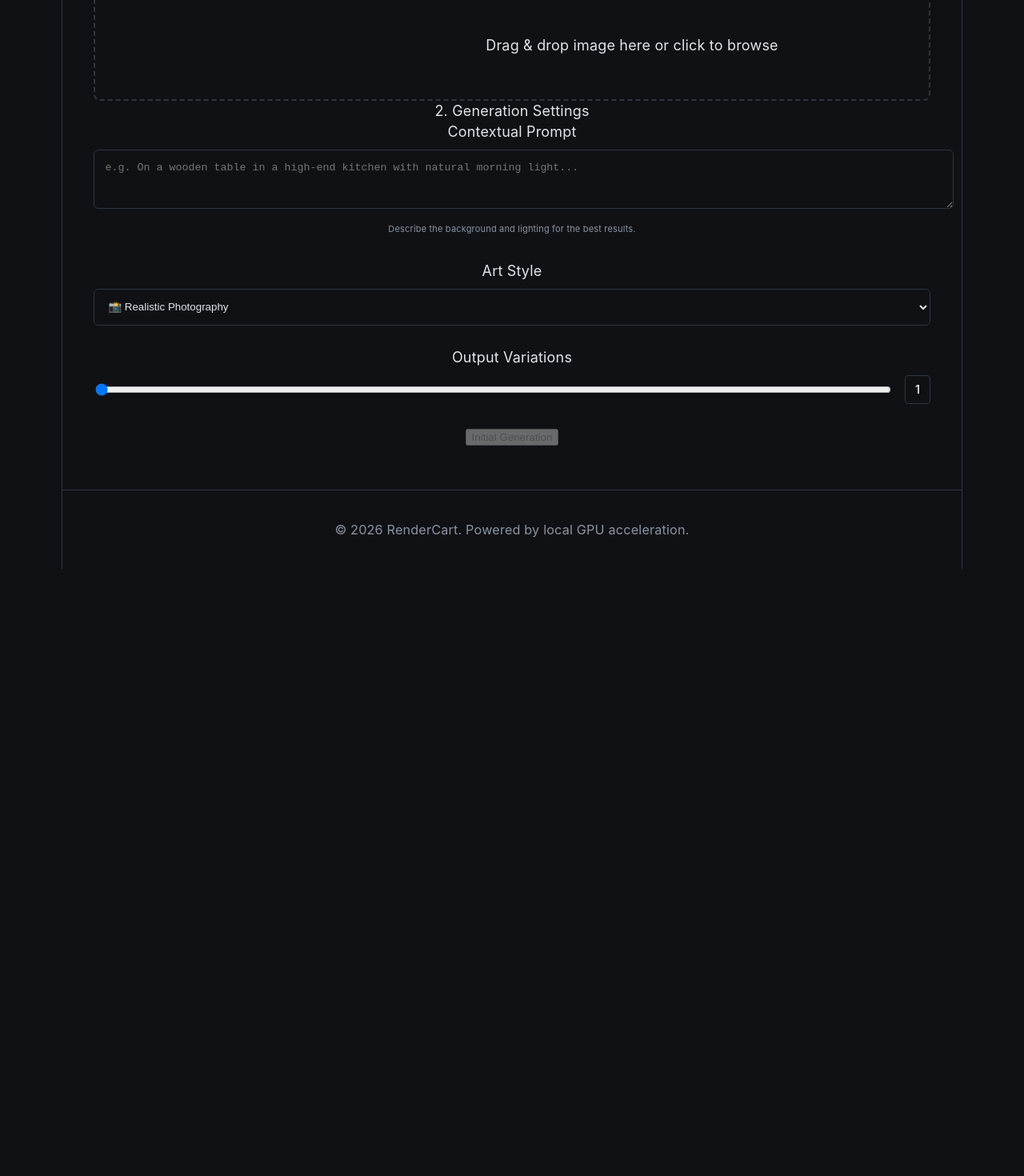
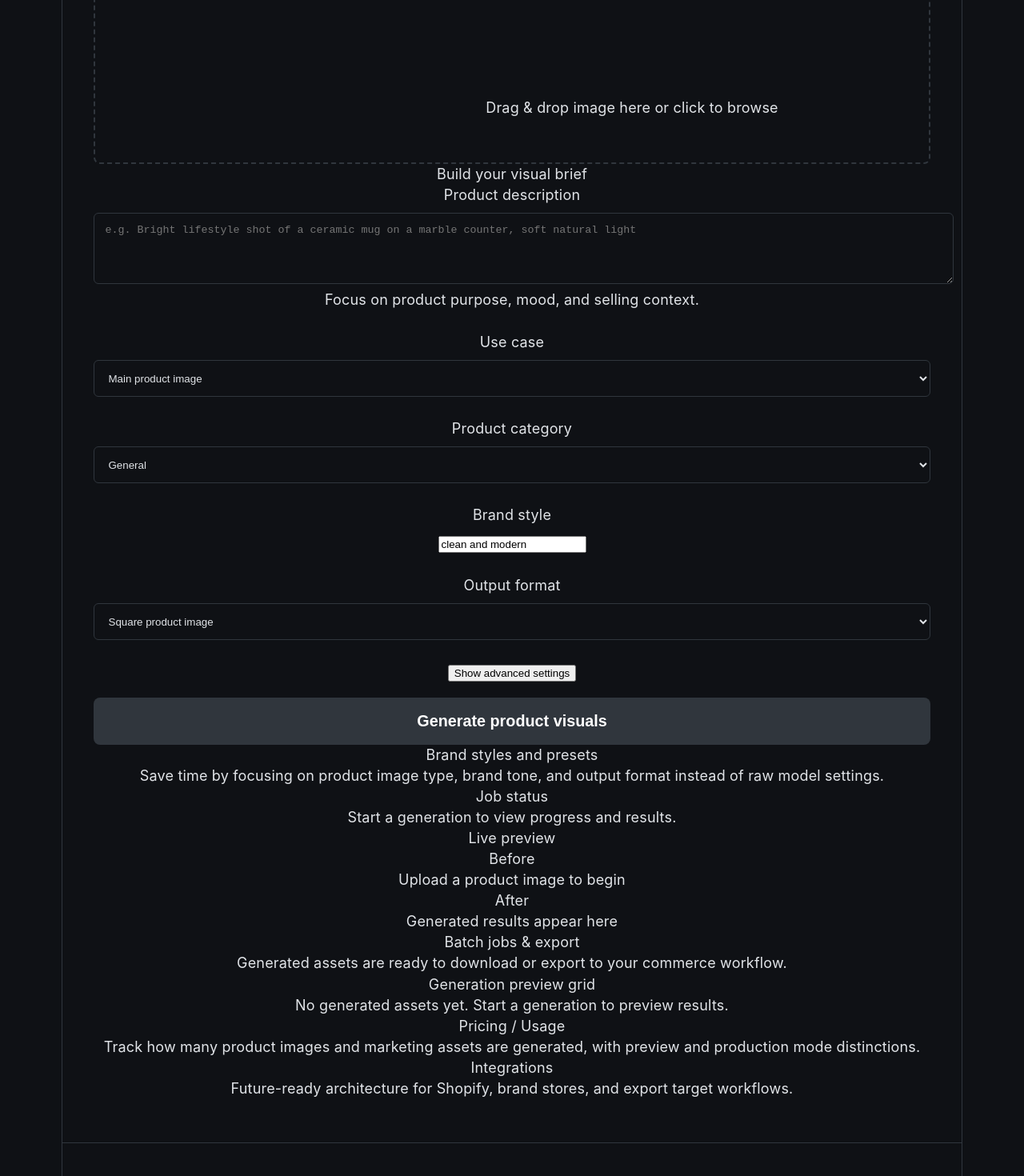
Before and after one commit to Herabrone/RenderCart, a React (Vite) app in the folder image-service/ui/: page / in a window 1280 px wide. Shown: the part 280-1750 px from the top of the page at 80% size. Before the commit the page ends 991 px from the top, so only its background shows below. Built offline with nearby package versions, Linux system fonts and the light colour scheme.

Commit message:
REFINE: Restructure main application layout with LeftPanel and RightPanel components, enhance GenerateForm with advanced options, and introduce business options constants for improved configuration management

```diff
--- a/image-service/ui/src/App.jsx
+++ b/image-service/ui/src/App.jsx
@@ -1,8 +1,8 @@
 import { useState } from 'react';
-import { BrowserRouter as Router, Routes, Route, Link } from 'react-router-dom';
+import { BrowserRouter as Router, Routes, Route } from 'react-router-dom';
 import Header from './components/Header';
-import ImageUpload from './components/ImageUpload';
-import GenerateForm from './components/GenerateForm';
+import LeftPanel from './components/LeftPanel';
+import RightPanel from './components/RightPanel';
 import JobStatus from './components/JobStatus';
 import Gallery from './components/Gallery';
 import './App.css';
@@ -11,11 +11,13 @@ function App() {
   const [uploadedImage, setUploadedImage] = useState(null);
   const [jobId, setJobId] = useState(null);
   const [generatedImages, setGeneratedImages] = useState([]);
+  const [jobStatus, setJobStatus] = useState(null);
 
   const handleImageUpload = (imageUrl) => {
     setUploadedImage(imageUrl);
     setJobId(null);
     setGeneratedImages([]);
+    setJobStatus(null);
   };
 
   const handleJobCreated = (newJobId) => {
@@ -26,58 +28,39 @@ function App() {
     setGeneratedImages(images);
   };
 
+  const handleStatusUpdate = (statusUpdate) => {
+    setJobStatus(statusUpdate);
+  };
+
   const homePage = (
-    <div className="main-content">
-      <div className="main-grid">
-        <div className="card">
-          <div className="card-title">1. Upload Context</div>
-          <ImageUpload onImageUpload={handleImageUpload} />
-          {uploadedImage && (
-            <div className="preview-container" style={{ marginTop: '20px' }}>
-              <img src={uploadedImage} alt="Preview" className="preview-image" />
-            </div>
+    <div className="home-layout">
+      <LeftPanel
+        uploadedImage={uploadedImage}
+        onImageUpload={handleImageUpload}
+        onJobCreated={handleJobCreated}
+        onStatusChange={handleStatusUpdate}
+      />
+
+      <div className="right-column">
+        <div className="status-card">
+          <div className="panel-title">Job status</div>
+          {jobId ? (
+            <JobStatus
+              jobId={jobId}
+              onImagesGenerated={handleImagesGenerated}
+              onStatusChange={handleStatusUpdate}
+            />
+          ) : (
+            <div className="status-placeholder">Start a generation to view progress and results.</div>
           )}
         </div>
 
-        <div className="card">
-          <div className="card-title">2. Generation Settings</div>
-          <GenerateForm
-            imageUrl={uploadedImage}
-            onJobCreated={handleJobCreated}
-          />
-        </div>
+        <RightPanel
+          previewImage={uploadedImage}
+          generatedImages={generatedImages}
+          jobStatus={jobStatus}
+        />
       </div>
-
-      {(jobId || generatedImages.length > 0) && (
-        <div className="card" style={{ marginTop: '30px' }}>
-          <div className="card-title">3. Results & Status</div>
-          {jobId && (
-            <div className="job-status-section">
-              <JobStatus
-                jobId={jobId}
-                onImagesGenerated={handleImagesGenerated}
-              />
-            </div>
-          )}
-
-          {generatedImages.length > 0 && (
-            <div className="results-section">
-              <div className="image-grid">
-                {generatedImages.map((image, index) => (
-                  <div key={index} className="grid-item">
-                    <img
-                      src={image}
-                      alt={`Generated image ${index + 1}`}
-                      className="grid-image"
-                      onClick={() => window.open(image, '_blank')}
-                    />
-                  </div>
-                ))}
-              </div>
-            </div>
-          )}
-        </div>
-      )}
     </div>
   );
 
--- a/image-service/ui/src/components/GenerateForm.jsx
+++ b/image-service/ui/src/components/GenerateForm.jsx
@@ -1,10 +1,21 @@
 import { useState } from 'react';
 import axios from 'axios';
+import {
+  useCaseOptions,
+  productCategoryOptions,
+  outputFormatOptions,
+  generationModeOptions,
+} from '../constants/businessOptions';
 
-const GenerateForm = ({ imageUrl, onJobCreated }) => {
+const GenerateForm = ({ imageUrl, onJobCreated, onStatusChange }) => {
   const [prompt, setPrompt] = useState('');
-  const [style, setStyle] = useState('realistic');
+  const [useCase, setUseCase] = useState('main_product_image');
+  const [productCategory, setProductCategory] = useState('general');
+  const [brandStyle, setBrandStyle] = useState('clean and modern');
+  const [outputFormat, setOutputFormat] = useState('product_image');
+  const [mode, setMode] = useState('production');
   const [numOutputs, setNumOutputs] = useState(1);
+  const [showAdvanced, setShowAdvanced] = useState(false);
   const [generating, setGenerating] = useState(false);
   const [error, setError] = useState(null);
 
@@ -12,12 +23,12 @@ const GenerateForm = ({ imageUrl, onJobCreated }) => {
     e.preventDefault();
 
     if (!imageUrl) {
-      setError('Please upload an image first');
+      setError('Upload a product image to start generating store visuals.');
       return;
     }
 
     if (!prompt.trim()) {
-      setError('Please enter a prompt');
+      setError('Describe the shopping experience and product details.');
       return;
     }
 
@@ -26,18 +37,33 @@ const GenerateForm = ({ imageUrl, onJobCreated }) => {
 
     try {
       const apiKey = localStorage.getItem('apiKey');
-      const response = await axios.post('/api/generate', {
+      const response = await axios.post(
+        '/api/generate',
+        {
           image_url: imageUrl,
-        prompt: prompt,
-        style: style,
-        num_outputs: numOutputs
-      }, {
+          prompt,
+          preset_id: 'realvisxl_default',
+          use_case: useCase,
+          product_category: productCategory,
+          brand_style: brandStyle,
+          output_format: outputFormat,
+          mode,
+          num_outputs: numOutputs,
+          metadata: {
+            source: 'ui',
+          },
+        },
+        {
           headers: {
-          ...(apiKey && { 'X-API-Key': apiKey })
+            ...(apiKey && { 'X-API-Key': apiKey }),
+          },
         }
-      });
+      );
 
       onJobCreated(response.data.job_id);
+      if (onStatusChange) {
+        onStatusChange({ status: 'pending', step: 'queued' });
+      }
     } catch (err) {
       setError(err.response?.data?.detail || 'Generation failed. Please try again.');
     } finally {
@@ -48,37 +74,74 @@ const GenerateForm = ({ imageUrl, onJobCreated }) => {
   return (
     <form onSubmit={handleSubmit} className="generate-form">
       <div className="form-group">
-        <label htmlFor="prompt">Contextual Prompt</label>
+        <label htmlFor="prompt">Product description</label>
         <textarea
           id="prompt"
           value={prompt}
           onChange={(e) => setPrompt(e.target.value)}
-          placeholder="e.g. On a wooden table in a high-end kitchen with natural morning light..."
-          rows={3}
+          placeholder="e.g. Bright lifestyle shot of a ceramic mug on a marble counter, soft natural light"
+          rows={4}
         />
-        <div style={{ fontSize: '11px', color: 'var(--text-dim)', marginTop: '4px' }}>
-          Describe the background and lighting for the best results.
+        <div className="note-text">Focus on product purpose, mood, and selling context.</div>
+      </div>
+
+      <div className="form-grid">
+        <div className="form-group">
+          <label htmlFor="useCase">Use case</label>
+          <select id="useCase" value={useCase} onChange={(e) => setUseCase(e.target.value)}>
+            {useCaseOptions.map((option) => (
+              <option key={option.value} value={option.value}>{option.label}</option>
+            ))}
+          </select>
+        </div>
+
+        <div className="form-group">
+          <label htmlFor="productCategory">Product category</label>
+          <select id="productCategory" value={productCategory} onChange={(e) => setProductCategory(e.target.value)}>
+            {productCategoryOptions.map((option) => (
+              <option key={option.value} value={option.value}>{option.label}</option>
+            ))}
+          </select>
         </div>
       </div>
 
       <div className="form-group">
-        <label htmlFor="style">Art Style</label>
-        <select
-          id="style"
-          value={style}
-          onChange={(e) => setStyle(e.target.value)}
-        >
-          <option value="realistic">📸 Realistic Photography</option>
-          <option value="cartoon">🎨 Vibrant Cartoon</option>
-          <option value="anime">✨ Stylized Anime</option>
-          <option value="watercolor">🖌️ Artistic Watercolor</option>
-          <option value="sketch">✏️ Graphite Sketch</option>
+        <label htmlFor="brandStyle">Brand style</label>
+        <input
+          id="brandStyle"
+          value={brandStyle}
+          onChange={(e) => setBrandStyle(e.target.value)}
+          placeholder="e.g. minimalist premium lifestyle"
+        />
+      </div>
+
+      <div className="form-group">
+        <label htmlFor="outputFormat">Output format</label>
+        <select id="outputFormat" value={outputFormat} onChange={(e) => setOutputFormat(e.target.value)}>
+          {outputFormatOptions.map((option) => (
+            <option key={option.value} value={option.value}>{option.label}</option>
+          ))}
+        </select>
+      </div>
+
+      <button type="button" className="link-button" onClick={() => setShowAdvanced(!showAdvanced)}>
+        {showAdvanced ? 'Hide advanced settings' : 'Show advanced settings'}
+      </button>
+
+      {showAdvanced && (
+        <div className="advanced-panel">
+          <div className="form-grid">
+            <div className="form-group">
+              <label htmlFor="mode">Generation mode</label>
+              <select id="mode" value={mode} onChange={(e) => setMode(e.target.value)}>
+                {generationModeOptions.map((option) => (
+                  <option key={option.value} value={option.value}>{option.label}</option>
+                ))}
               </select>
             </div>
 
             <div className="form-group">
-        <label htmlFor="numOutputs">Output Variations</label>
-        <div style={{ display: 'flex', alignItems: 'center', gap: '15px' }}>
+              <label htmlFor="numOutputs">Number of assets</label>
               <input
                 type="range"
                 id="numOutputs"
@@ -86,26 +149,17 @@ const GenerateForm = ({ imageUrl, onJobCreated }) => {
                 max="4"
                 step="1"
                 value={numOutputs}
-            onChange={(e) => setNumOutputs(parseInt(e.target.value))}
-            style={{ flex: 1 }}
+                onChange={(e) => setNumOutputs(parseInt(e.target.value, 10))}
               />
-          <span className="badge" style={{
-            background: 'var(--bg-tertiary)',
-            padding: '4px 12px',
-            borderRadius: '4px',
-            fontSize: '14px',
-            fontWeight: '600',
-            border: '1px solid var(--border)'
-          }}>{numOutputs}</span>
+              <div className="range-value">{numOutputs} assets</div>
             </div>
           </div>
+          <div className="note-text">Preview mode is faster and lower cost; production mode is optimized for final marketing assets.</div>
+        </div>
+      )}
 
-      <button type="submit" className="btn-primary" disabled={generating || !imageUrl}>
-        {generating ? (
-          <span style={{ display: 'flex', alignItems: 'center', justifyContent: 'center', gap: '8px' }}>
-            <span className="spinner"></span> Starting Generation...
-          </span>
-        ) : 'Initial Generation'}
+      <button type="submit" className="generate-button" disabled={generating || !imageUrl}>
+        {generating ? 'Creating images…' : 'Generate product visuals'}
       </button>
 
       {error && <div className="error-message">{error}</div>}
--- /dev/null
+++ b/image-service/ui/src/components/LeftPanel.jsx
@@ -0,0 +1,44 @@
+import ImageUpload from './ImageUpload';
+import GenerateForm from './GenerateForm';
+
+const LeftPanel = ({
+  uploadedImage,
+  onImageUpload,
+  onJobCreated,
+  onStatusChange,
+}) => {
+  return (
+    <section className="left-panel">
+      <div className="panel-card panel-card--primary" id="assets">
+        <div className="panel-title">Create store-ready visuals</div>
+        <p className="panel-copy">
+          Upload your product image, choose the merchant use case, and configure brand-friendly output
+          options for listings, ads, and social content.
+        </p>
+
+        <div className="panel-section">
+          <div className="panel-subtitle">Upload product image</div>
+          <ImageUpload onImageUpload={onImageUpload} />
+        </div>
+
+        <div className="panel-section">
+          <div className="panel-subtitle">Build your visual brief</div>
+          <GenerateForm
+            imageUrl={uploadedImage}
+            onJobCreated={onJobCreated}
+            onStatusChange={onStatusChange}
+          />
+        </div>
+      </div>
+
+      <div className="panel-card panel-card--secondary" id="brand-styles">
+        <div className="panel-title">Brand styles and presets</div>
+        <p className="panel-copy">
+          Save time by focusing on product image type, brand tone, and output format instead of raw model settings.
+        </p>
+      </div>
+    </section>
+  );
+};
+
+export default LeftPanel;
--- /dev/null
+++ b/image-service/ui/src/components/RightPanel.jsx
@@ -0,0 +1,78 @@
+const RightPanel = ({ previewImage, generatedImages, jobStatus }) => {
+  return (
+    <section className="right-panel">
+      <div className="panel-card panel-card--preview">
+        <div className="panel-title">Live preview</div>
+        <div className="preview-grid">
+          <div className="preview-card">
+            <div className="preview-card-label">Before</div>
+            <div className="preview-frame">
+              {previewImage ? (
+                <img src={previewImage} alt="Uploaded product" className="preview-image" />
+              ) : (
+                <div className="preview-empty">Upload a product image to begin</div>
+              )}
+            </div>
+          </div>
+
+          <div className="preview-card">
+            <div className="preview-card-label">After</div>
+            <div className="preview-frame">
+              {generatedImages.length > 0 ? (
+                <img src={generatedImages[0]} alt="Generated preview" className="preview-image" />
+              ) : (
+                <div className="preview-empty">Generated results appear here</div>
+              )}
+            </div>
+          </div>
+        </div>
+      </div>
+
+      <div className="panel-card panel-card--secondary" id="batch-jobs">
+        <div className="panel-title">Batch jobs & export</div>
+        <p className="panel-copy">
+          Generated assets are ready to download or export to your commerce workflow.
+        </p>
+      </div>
+
+      <div className="panel-card panel-card--results">
+        <div className="panel-title">Generation preview grid</div>
+        {generatedImages.length > 0 ? (
+          <div className="result-grid">
+            {generatedImages.map((image, index) => (
+              <div key={index} className="result-item">
+                <img src={image} alt={`Generated ${index + 1}`} className="result-thumb" />
+                <button
+                  className="download-button"
+                  onClick={() => window.open(image, '_blank')}
+                >
+                  Download
+                </button>
+              </div>
+            ))}
+          </div>
+        ) : (
+          <div className="empty-state">
+            <p>No generated assets yet. Start a generation to preview results.</p>
+          </div>
+        )}
+      </div>
+
+      <div className="panel-card panel-card--secondary" id="pricing">
+        <div className="panel-title">Pricing / Usage</div>
+        <p className="panel-copy">
+          Track how many product images and marketing assets are generated, with preview and production mode distinctions.
+        </p>
+      </div>
+
+      <div className="panel-card panel-card--secondary" id="integrations">
+        <div className="panel-title">Integrations</div>
+        <p className="panel-copy">
+          Future-ready architecture for Shopify, brand stores, and export target workflows.
+        </p>
+      </div>
+    </section>
+  );
+};
+
+export default RightPanel;
--- /dev/null
+++ b/image-service/ui/src/constants/businessOptions.js
@@ -0,0 +1,32 @@
+export const useCaseOptions = [
+  { value: 'main_product_image', label: 'Main product image' },
+  { value: 'product_gallery_image', label: 'Product gallery image' },
+  { value: 'collection_banner', label: 'Collection banner' },
+  { value: 'sale_promo', label: 'Sale promo' },
+  { value: 'instagram_ad', label: 'Instagram ad' },
+  { value: 'story_creative', label: 'Story creative' },
+];
+
+export const productCategoryOptions = [
+  { value: 'general', label: 'General' },
+  { value: 'fashion', label: 'Fashion' },
+  { value: 'electronics', label: 'Electronics' },
+  { value: 'home', label: 'Home & Living' },
+  { value: 'beauty', label: 'Beauty & Wellness' },
+  { value: 'food', label: 'Food & Beverage' },
+  { value: 'jewelry', label: 'Jewelry' },
+];
+
+export const outputFormatOptions = [
+  { value: 'product_image', label: 'Square product image' },
+  { value: 'product_gallery', label: 'Gallery image' },
+  { value: 'collection_banner', label: 'Collection banner' },
+  { value: 'sale_promo', label: 'Sale promo creative' },
+  { value: 'instagram_ad', label: 'Instagram post' },
+  { value: 'story_creative', label: 'Story / reel' },
+];
+
+export const generationModeOptions = [
+  { value: 'production', label: 'Production quality' },
+  { value: 'preview', label: 'Preview quick draft' },
+];
```
Lines whose indentation alone changed are shown as unchanged.
